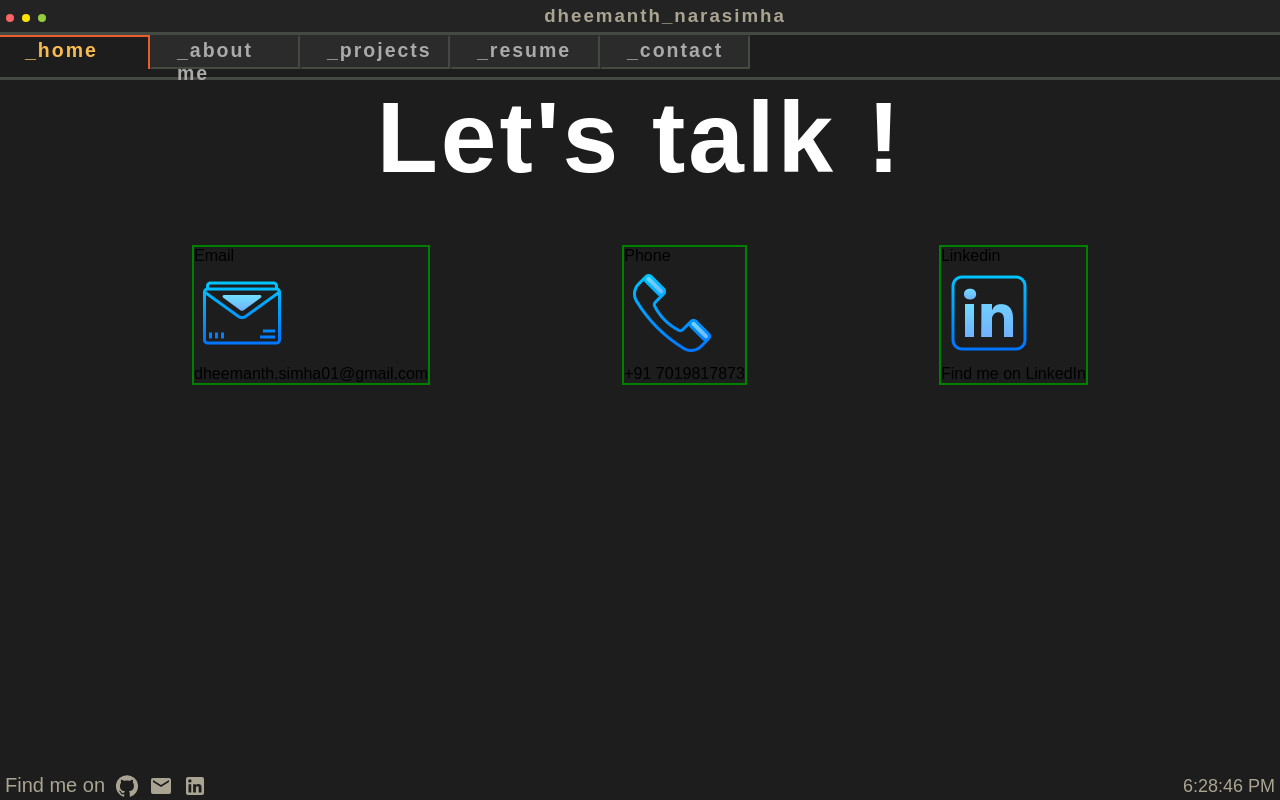
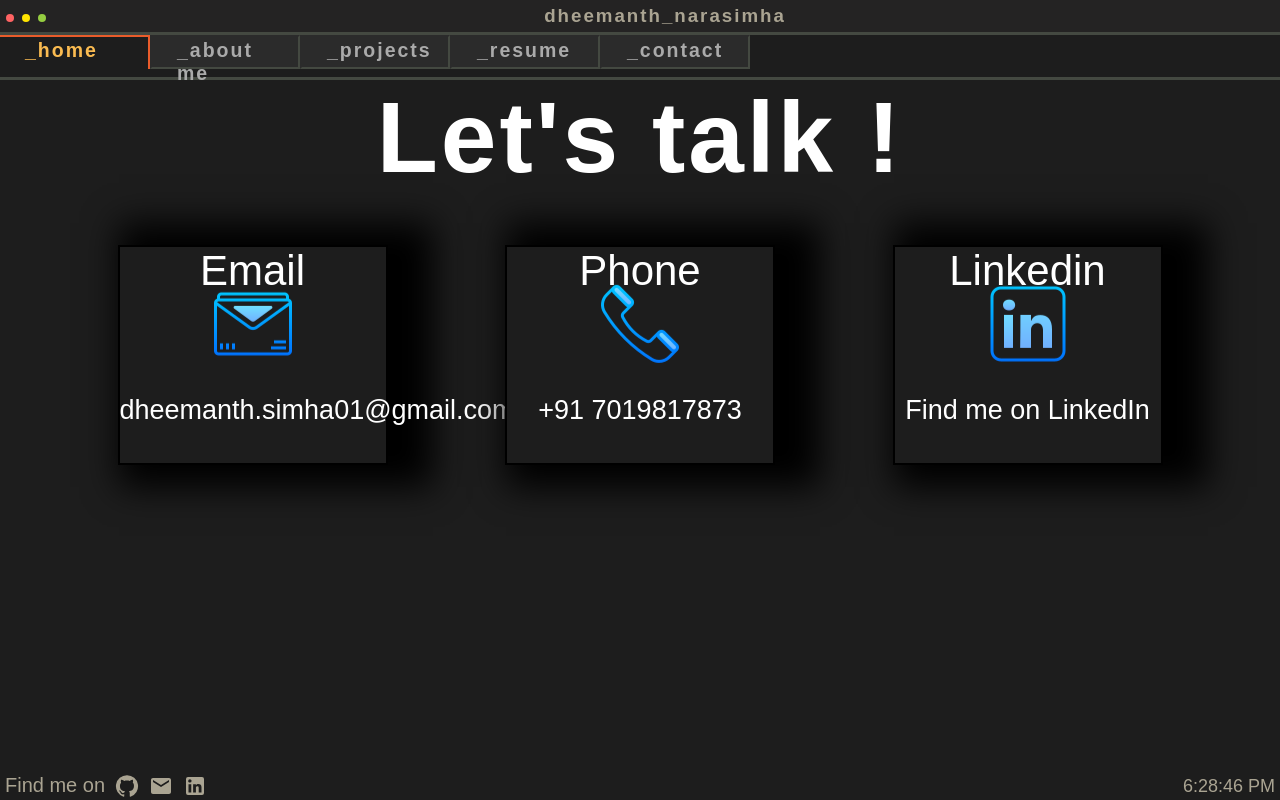
Before and after one commit to dheesimha/portfolio, a React (Create React App) app: page / in a window 1280 px wide. Built offline with nearby package versions, Linux system fonts and the light colour scheme; a web font is replaced by a local one.

Commit message:
Complete contact page

```diff
--- a/src/components/ContactPage/ContactCard.css
+++ b/src/components/ContactPage/ContactCard.css
@@ -1,5 +1,56 @@
 .contact_card {
-  border: 2px solid green;
-  flex-wrap: wrap;
+  border: 2px solid rgb(0, 0, 0);
+  /* flex-wrap: wrap; */
   margin-top: 50px;
+  color: white;
+  text-align: center;
+  width: 270px;
+  height: 220px;
+  box-shadow: 23px 0px 33px 22px rgb(0, 0, 0);
+  transition: 0.3s;
 }
+
+.title {
+  font-size: 42px;
+  background-color: transparent;
+}
+
+.content-text {
+  font-size: 27px;
+  background-color: transparent;
+}
+
+a {
+  background-color: transparent;
+}
+
+img {
+  -webkit-animation: mover 2s infinite alternate;
+  animation: mover 2s infinite alternate;
+  cursor: pointer;
+  background-color: transparent;
+}
+@-webkit-keyframes mover {
+  0% {
+    transform: translateY(0);
+  }
+  100% {
+    transform: translateY(-20px);
+  }
+}
+@keyframes mover {
+  0% {
+    transform: translateY(0);
+  }
+  100% {
+    transform: translateY(-20px);
+  }
+}
+
+/* img:hover {
+  width: 120px;
+} */
+
+.contact_card:hover {
+  border-color: grey;
+}
--- a/src/components/ContactPage/ContactCard.js
+++ b/src/components/ContactPage/ContactCard.js
@@ -3,11 +3,11 @@ import "./ContactCard.css";
 function ContactCard(props) {
   return (
     <div className="contact_card">
-      <p>{props.title}</p>
+      <p class="title">{props.title}</p>
       <a href={props.link} target="_blank" rel="noreferrer">
         <img src={props.source} alt={props.altTag} />
       </a>
-      <p>{props.text}</p>
+      <p class="content-text">{props.text}</p>
     </div>
   );
 }
```
